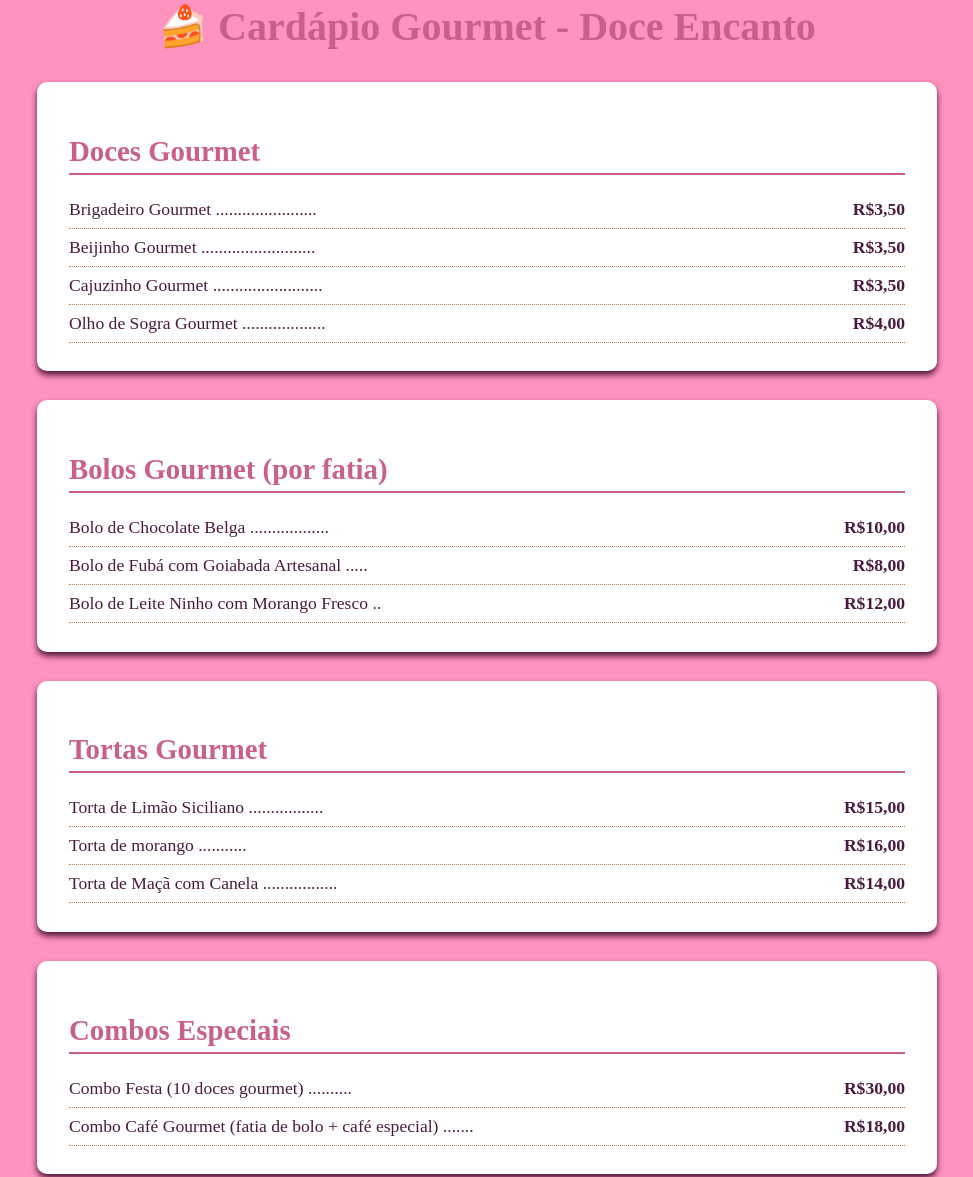
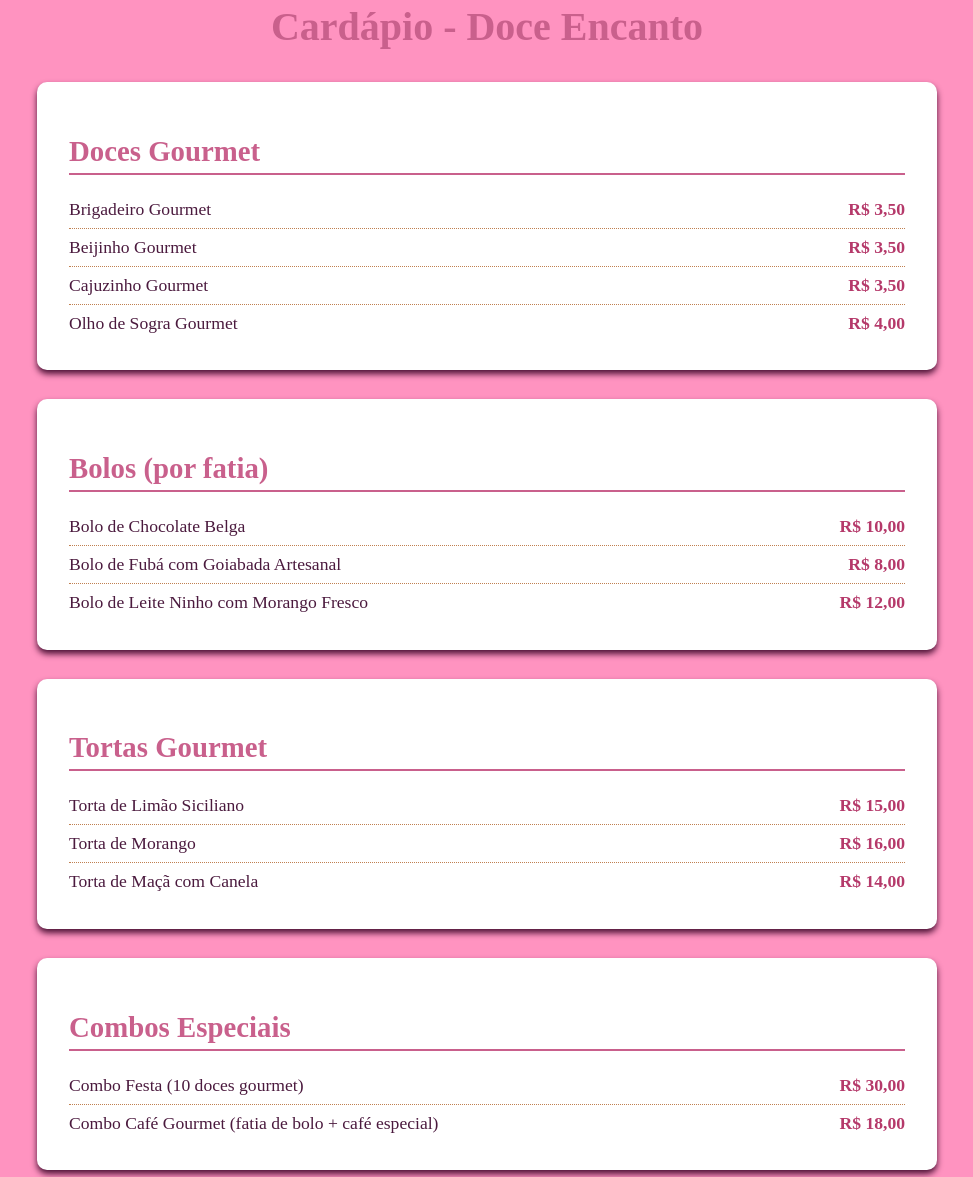
Before and after one commit to GordinhoKungFu/TRABALHO-MAIDEL-DOCES, a plain HTML site: page nic/cardapio.html in a window 1280 px wide. Shown: the part 145-1322 px from the top of the page, without its empty margins (153-1126 px from the left). Drawn offline with Linux system fonts and the light colour scheme.

Commit message:
Atualização do cardápio com layout melhorado

```diff
--- a/nic/cardapio.html
+++ b/nic/cardapio.html
@@ -1,51 +1,52 @@
 <!DOCTYPE html>
 <html lang="pt-BR">
 <head>
-  <meta charset="UTF-8">
+  <meta charset="UTF-8" />
   <title>Cardápio - Doce Encanto</title>
-  <link rel="stylesheet" href="style.css">
+  <link rel="stylesheet" href="style.css" />
+  <meta name="viewport" content="width=device-width, initial-scale=1" />
 </head>
 <body>
   <nav>
-    <img class="logo" src="../assets/images-removebg-preview (1).png" alt="logo da loja">
+    <img class="logo" src="../assets/images-removebg-preview (1).png" alt="logo da loja" />
   </nav>
 
   <div class="main-content">
-    <h1 style="text-align:center; color: rgb(201, 96, 140);">🍰 Cardápio Gourmet - Doce Encanto</h1>
+    <h1>Cardápio - Doce Encanto</h1>
 
     <section class="historia">
       <h2>Doces Gourmet</h2>
-      <ul style="list-style: none; padding: 0;">
-        <li>Brigadeiro Gourmet ....................... <strong>R$3,50</strong></li>
-        <li>Beijinho Gourmet .......................... <strong>R$3,50</strong></li>
-        <li>Cajuzinho Gourmet ......................... <strong>R$3,50</strong></li>
-        <li>Olho de Sogra Gourmet ................... <strong>R$4,00</strong></li>
+      <ul>
+        <li><span class="item">Brigadeiro Gourmet</span><span class="price">R$ 3,50</span></li>
+        <li><span class="item">Beijinho Gourmet</span><span class="price">R$ 3,50</span></li>
+        <li><span class="item">Cajuzinho Gourmet</span><span class="price">R$ 3,50</span></li>
+        <li><span class="item">Olho de Sogra Gourmet</span><span class="price">R$ 4,00</span></li>
       </ul>
     </section>
 
     <section class="historia">
-      <h2>Bolos Gourmet (por fatia)</h2>
-      <ul style="list-style: none; padding: 0;">
-        <li>Bolo de Chocolate Belga .................. <strong>R$10,00</strong></li>
-        <li>Bolo de Fubá com Goiabada Artesanal ..... <strong>R$8,00</strong></li>
-        <li>Bolo de Leite Ninho com Morango Fresco .. <strong>R$12,00</strong></li>
+      <h2>Bolos (por fatia)</h2>
+      <ul>
+        <li><span class="item">Bolo de Chocolate Belga</span><span class="price">R$ 10,00</span></li>
+        <li><span class="item">Bolo de Fubá com Goiabada Artesanal</span><span class="price">R$ 8,00</span></li>
+        <li><span class="item">Bolo de Leite Ninho com Morango Fresco</span><span class="price">R$ 12,00</span></li>
       </ul>
     </section>
 
     <section class="historia">
       <h2>Tortas Gourmet</h2>
-      <ul style="list-style: none; padding: 0;">
-        <li>Torta de Limão Siciliano ................. <strong>R$15,00</strong></li>
-        <li>Torta de morango ........... <strong>R$16,00</strong></li>
-        <li>Torta de Maçã com Canela ................. <strong>R$14,00</strong></li>
+      <ul>
+        <li><span class="item">Torta de Limão Siciliano</span><span class="price">R$ 15,00</span></li>
+        <li><span class="item">Torta de Morango</span><span class="price">R$ 16,00</span></li>
+        <li><span class="item">Torta de Maçã com Canela</span><span class="price">R$ 14,00</span></li>
       </ul>
     </section>
 
     <section class="historia">
       <h2>Combos Especiais</h2>
-      <ul style="list-style: none; padding: 0;">
-        <li>Combo Festa (10 doces gourmet) .......... <strong>R$30,00</strong></li>
-        <li>Combo Café Gourmet (fatia de bolo + café especial) ....... <strong>R$18,00</strong></li>
+      <ul>
+        <li><span class="item">Combo Festa (10 doces gourmet)</span><span class="price">R$ 30,00</span></li>
+        <li><span class="item">Combo Café Gourmet (fatia de bolo + café especial)</span><span class="price">R$ 18,00</span></li>
       </ul>
     </section>
   </div>
--- a/nic/style.css
+++ b/nic/style.css
@@ -32,6 +32,7 @@ body {
   color: rgb(201, 96, 140);
 }
 
+/* Conteúdo principal */
 .main-content {
   max-width: 900px;
   margin: 2rem auto;
@@ -76,6 +77,19 @@ body {
   color: #4b1a3e;
 }
 
+.historia ul li:last-child {
+  border-bottom: none;
+}
+
+.item {
+  font-weight: 500;
+}
+
+.price {
+  font-weight: bold;
+  color: #b5396a;
+}
+
 footer {
   background-color: aqua;
   padding: 15px 10px;
@@ -86,6 +100,7 @@ body {
   font-size: 1rem;
 }
 
+/* Responsividade */
 @media (max-width: 768px) {
   nav {
     flex-direction: column;
@@ -104,7 +119,7 @@ body {
     padding-bottom: 10px;
   }
 
-    .historia ul li span {
-      margin-bottom: 5px;
+  .historia ul li span.price {
+    margin-top: 5px;
   }
 }
```
Lines whose indentation alone changed are shown as unchanged.
